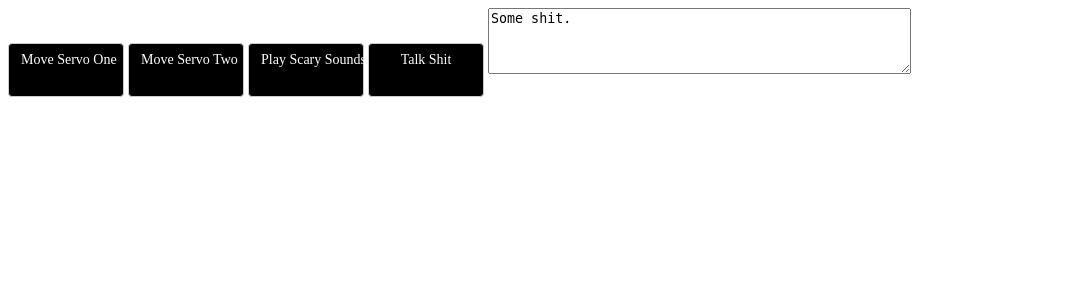
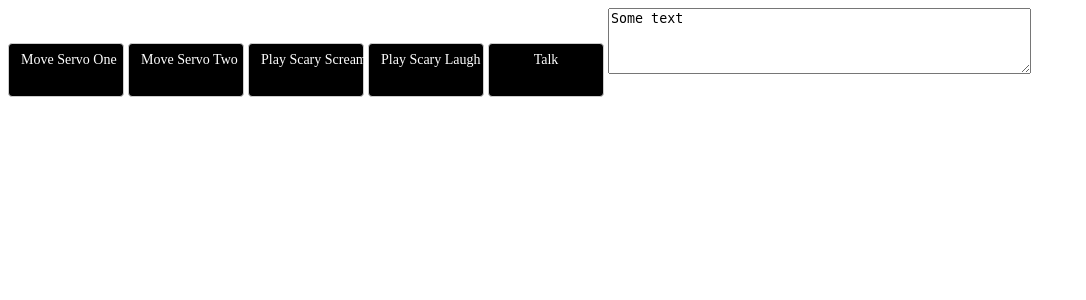
Before and after one commit to davidfyffe/skeletonman, a Django app: page /skeletonman/ in a window 1280 px wide. Shown: the top 300 px of the page, without its empty margins (0-1086 px from the left). Run offline with Django 3.2, Linux system fonts and the light colour scheme; some libraries are stand-ins or nearby versions.

Commit message:
adding sound files

```diff
--- a/skeletonManRest.py
+++ b/skeletonManRest.py
@@ -6,5 +6,6 @@ def callServo(servoNum):
     print r.text
 
 def callScarySounds():
-    r = requests.get('http://192.168.0.16:8000/skeletonman/scarysounds/')
+    r = requests.get('http://192.168.0.16:8000/skeletonman/scarysounds/laugh/')
+    r = requests.get('http://192.168.0.16:8000/skeletonman/scarysounds/scream/')
     print r.text
--- a/skeletonman/urls.py
+++ b/skeletonman/urls.py
@@ -8,6 +8,6 @@ urlpatterns = [
     #url(r'^$', views.index, name='index'),
     url(r'^servo/$', views.servo_all),
     url(r'^servo/(?P<pk>[0-9]+)/$', views.servo_number),
-    url(r'^scarysounds/$', views.scarysounds),
+    url(r'^scarysounds/(?P<sound>\w{1,50})/$', views.scarysounds),
     url(r'^speak/$', views.speak),
 ]
--- a/skeletonman/views.py
+++ b/skeletonman/views.py
@@ -6,7 +6,7 @@ from django.views.decorators.csrf import csrf_exempt
 from django.template import loader
 from django.views.generic.base import TemplateView
 from rest_framework.parsers import JSONParser
-# import servoControlleri2c as servoController
+import servoControlleri2c as servoController
 import playSoundFile as playSoundFile
 import thread
 
@@ -33,7 +33,7 @@ def servo_number(request, pk):
     List all code snippets, or create a new snippet.
     """
     if request.method == 'GET':
-        # thread.start_new_thread(servoController.move_servo, (pk,))
+        thread.start_new_thread(servoController.move_servo, (pk,))
         return JsonResponse("some shit from skeletonman servo rest api " + pk, safe=False)
 
 
@@ -47,14 +47,13 @@ def servo_all(request):
 
 
 @csrf_exempt
-def scarysounds(request):
+def scarysounds(request, sound):
     """
     List all code snippets, or create a new snippet.
     """
     if request.method == 'GET':
-        playSoundFile.play_sound()
+        playSoundFile.play_sound(sound)
         return JsonResponse("some shit from skeletonman scary sounds", safe=False)
-
 
 @csrf_exempt
 def speak(request):
--- a/templates/skeletonIndex.html
+++ b/templates/skeletonIndex.html
@@ -68,8 +68,8 @@
             });
     }
 
-    function CallScarySounds() {
-        var servoApi = "http://192.168.0.16:8000/skeletonman/scarysounds/";
+    function CallScarySounds(sound) {
+        var servoApi = "http://192.168.0.16:8000/skeletonman/scarysounds/"+sound+"/";
         $.getJSON( servoApi, {
         })
             .done(function( data ) {
@@ -96,13 +96,14 @@
 
 <div class="button big-btn" onclick="CallServoOne(0)">Move Servo One</div>
 <div class="button big-btn" onclick="CallServoOne(2)">Move Servo Two</div>
-<div class="button big-btn" onclick="CallScarySounds()">Play Scary Sounds</div>
-<div class="button big-btn" onclick="CallSpeakWithText()">Talk Shit</div>
+<div class="button big-btn" onclick="CallScarySounds('scream')">Play Scary Scream</div>
+<div class="button big-btn" onclick="CallScarySounds('laugh')">Play Scary Laugh</div>
+<div class="button big-btn" onclick="CallSpeakWithText()">Talk</div>
 <textarea rows="4" cols="50" id="TextArea">
-Some shit.
+Some text
 </textarea>
 
-<div id="ReturnedText"></div>
+<udiv id="ReturnedText"></div>
 
 </body>
 </html>
```
Also changed, not shown: skeletonman/playSoundFile.py (+7 -6 lines), skeletonman/servoControlleri2c.py (+15 -5 lines), 13 other files.
